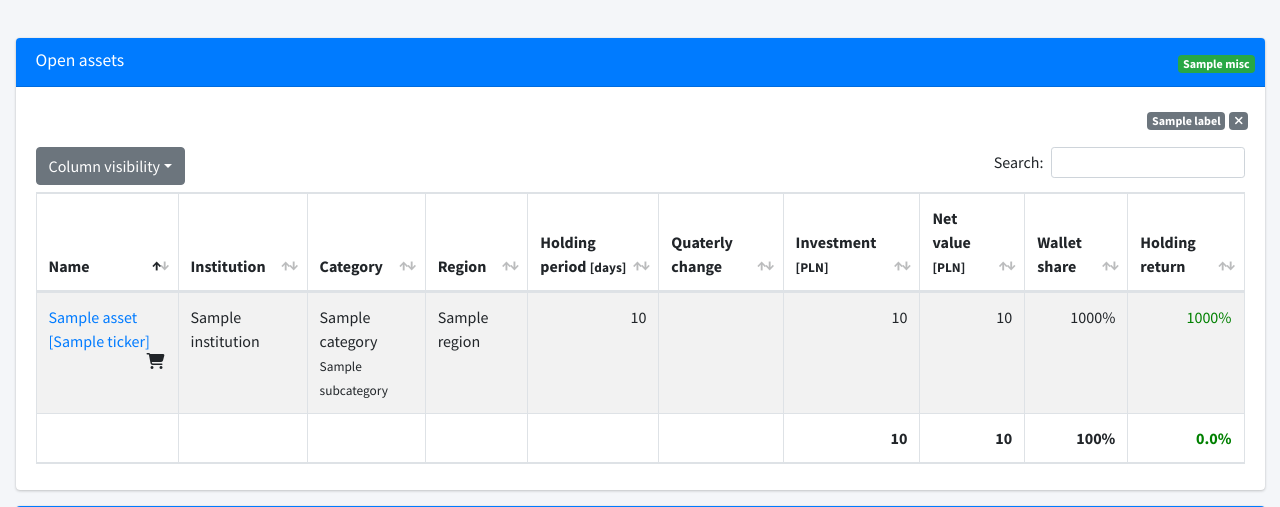
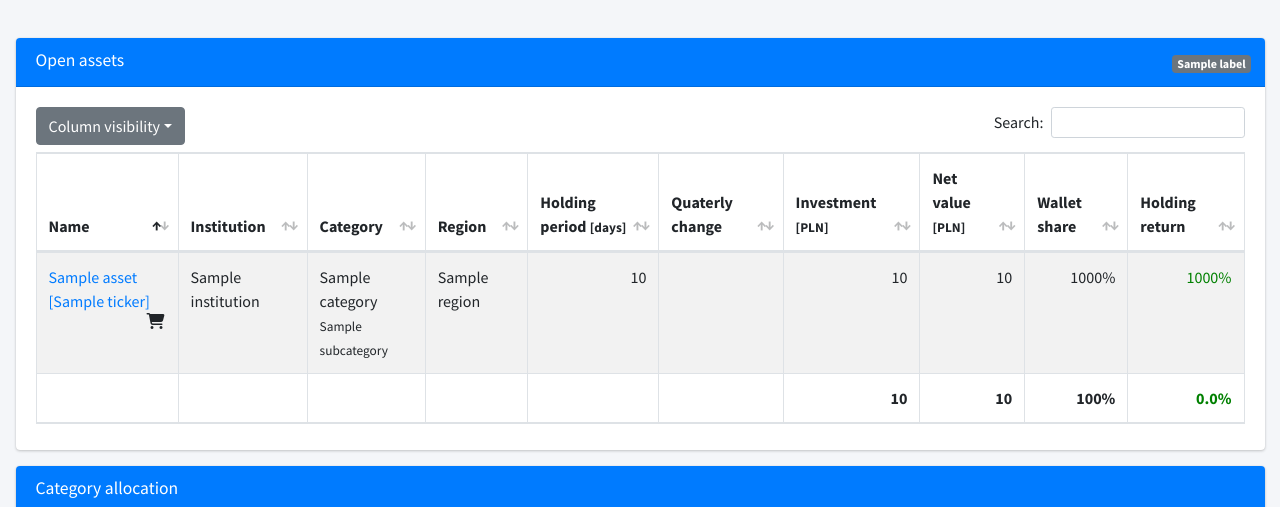
Before and after one commit to kpk-pl/wallet, a Python web app: template web-gui/flaskr/apps/wallet/templates/wallet/index.html in a window 1280 px wide. Shown: the part 57-564 px from the top of the page. Run offline with Jinja, Linux system fonts and the light colour scheme; the template is opened without the code that fills it: most values are stand-ins (such as "Sample title", 1, 10 or a date in 2020); some libraries are stand-ins or nearby versions.

Commit message:
Wallet label links are in the card header

```diff
--- a/web-gui/flaskr/apps/wallet/templates/wallet/index.html
+++ b/web-gui/flaskr/apps/wallet/templates/wallet/index.html
@@ -246,25 +246,17 @@
       <div class="card card-primary">
         <div class="card-header">
           <h3 class="card-title">Open assets</h3>
-          {% if misc.label %}
           <div class="card-tools">
-            <span class="badge badge-success">{{ misc.label }}</span>
+            {%- for label in misc.allLabels | sort %}
+            {%- if label == misc.label %}
+            <a href="{{ url_for('wallet.index') }}"><span class="badge badge-success mr-1">{{ label }}</span></a>
+            {%- else %}
+            <a href="{{ url_for('wallet.index', label=label) }}"><span class="badge badge-secondary mr-1">{{ label }}</span></a>
+            {%- endif %}
+            {%- endfor %}
           </div>
-          {% endif %}
         </div>
         <div class="card-body">
-          <div class="row mb-3 d-flex flex-row-reverse">
-            <a href="{{ url_for('wallet.index') }}">
-              <span class="badge badge-secondary mr-1">
-                <i class="fas fa-times"></i>
-              </span>
-            </a>
-            {%- for label in misc.allLabels %}
-            <a href="{{ url_for('wallet.index', label=label) }}">
-              <span class="badge badge-secondary mr-1">{{ label }}</span>
-            </a>
-            {%- endfor %}
-          </div>
           <table id="openAssets" class="table table-bordered table-striped table-hover">
             <thead>
               <tr role="row">
```
